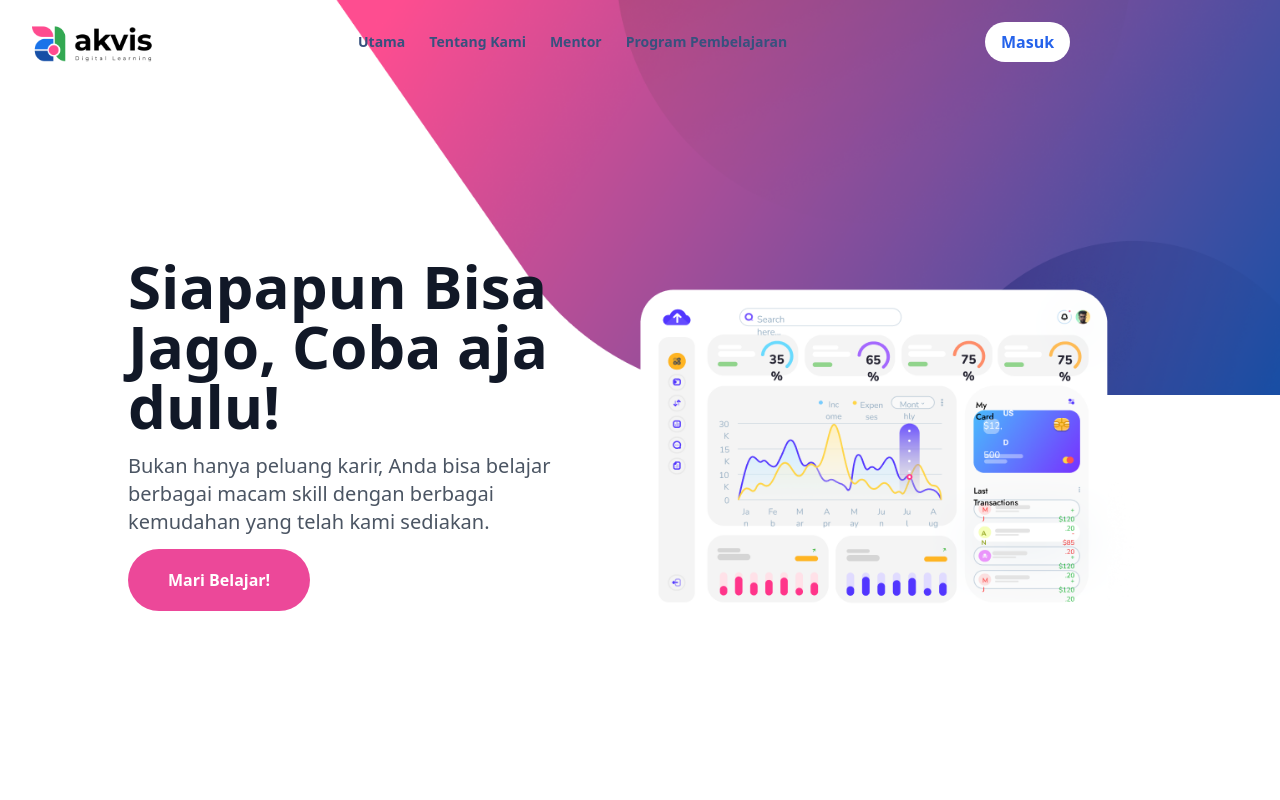
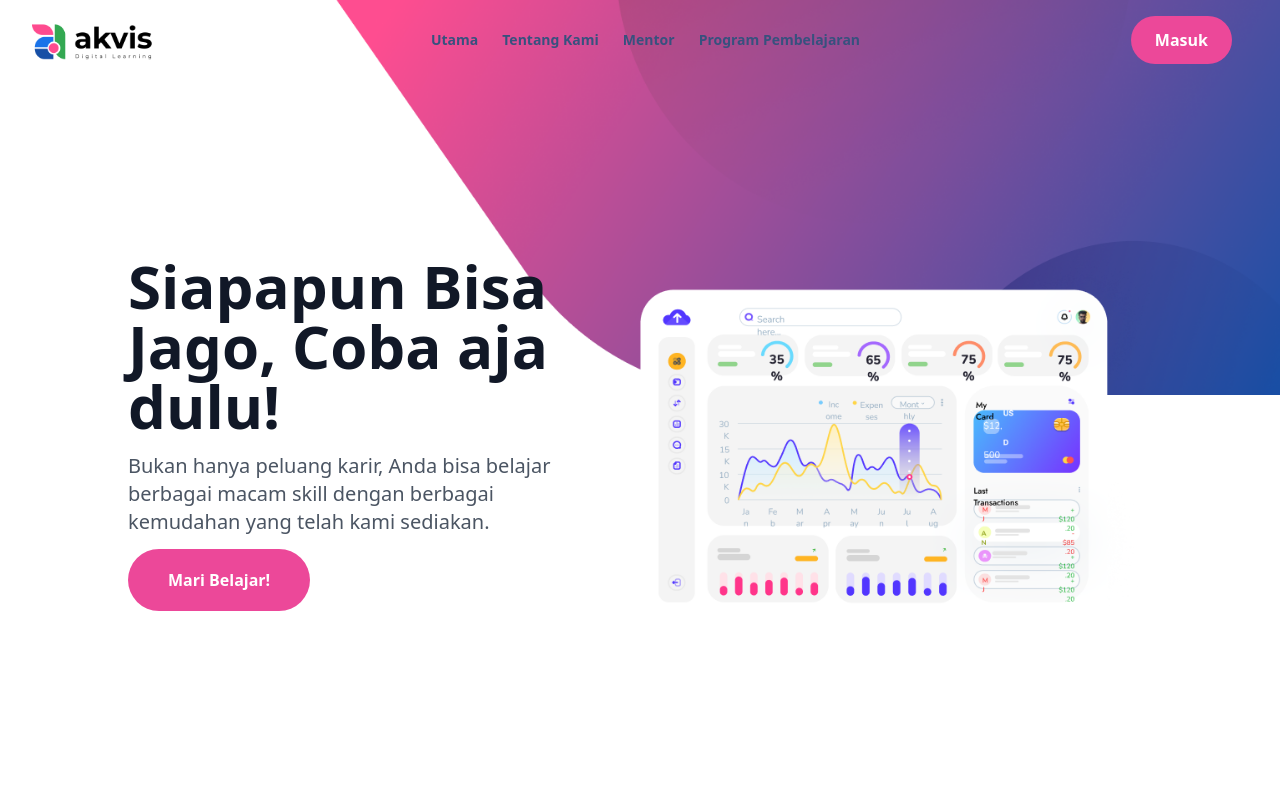
Before and after one commit to Adrian1925/Akvis-Tailwind, a plain HTML site: page index.html in a window 1280 px wide. Shown: the top 800 px of the page. Drawn offline with nearby package versions, Linux system fonts and the light colour scheme; some packages are replaced by stand-ins of ours; a script that the page names is missing; some icons are missing.

Commit message:
fixing bug

```diff
--- a/index.html
+++ b/index.html
@@ -25,8 +25,7 @@
 </head>
 
 <body>
-    <header id="header"
-        class="w-full fixed top-0 flex items-center py-4 px-8 z-10">
+    <header id="header" class="w-full fixed top-0 flex items-center justify-between py-4 px-8 z-10">
         <div class="flex items-center">
             <!-- Logo di kiri atas -->
             <a href="index.html" class="flex items-center space-x-2">
@@ -34,8 +33,8 @@
             </a>
         </div>
 
-        <!-- Navbar di kanan atas -->
-        <nav id="navmenu" class="hidden md:flex space-x-6 ml-auto p-4">
+        <!-- Navbar di tengah -->
+        <nav id="navmenu" class="hidden md:flex justify-center flex-grow mx-8">
             <ul class="flex space-x-6 text-[#37517e] md:text-xs lg:text-sm xl:text-md font-semibold">
                 <li><a href="#utama" class="hover:text-gray-200">Utama</a></li>
                 <li><a href="Tentangkami.html" class="hover:text-gray-200">Tentang Kami</a></li>
@@ -43,8 +42,7 @@
                 <li class="relative group">
                     <a href="#kelas" class="hover:text-gray-200 flex items-center">Program Pembelajaran <i
                             class="bi bi-chevron-down ml-1"></i></a>
-                    <ul
-                        class="absolute hidden group-hover:block bg-white text-gray-800 rounded-lg shadow-lg mt-2 py-2 lg:text-sm ">
+                    <ul class="absolute hidden group-hover:block bg-white text-gray-800 rounded-lg shadow-lg mt-2 py-2 lg:text-sm ">
                         <li><a href="#kelas" class="block px-4 py-2 hover:bg-gray-100">Audio Composing</a></li>
                         <li><a href="#kelas" class="block px-4 py-2 hover:bg-gray-100">Design Graphic</a></li>
                         <li><a href="#kelas" class="block px-4 py-2 hover:bg-gray-100">Color Grading</a></li>
@@ -55,10 +53,10 @@
         </nav>
 
         <!-- Tombol "Masuk" di kanan atas -->
-        <a class="hidden md:inline-block bg-white text-blue-600 font-semibold px-4 py-2 rounded-full hover:bg-gray-100 ml-auto"
+        <a class="hidden md:inline-block bg-pink-500 text-white font-semibold px-6 py-3 rounded-full hover:bg-gray-100 hover:text-blue-600"
             href="#about">Masuk</a>
 
-            <div class="ml-auto">
+        <div class="ml-4">
             <button id="mobile-menu-button" class="md:hidden text-2xl text-white focus:outline-none" onclick="toggleMobileMenu()">
                 <!-- Ikon Hamburger menggunakan SVG -->
                 <svg xmlns="http://www.w3.org/2000/svg" class="h-6 w-6" fill="none" viewBox="0 0 24 24" stroke="#37517E">
```
Lines whose indentation alone changed are shown as unchanged.
